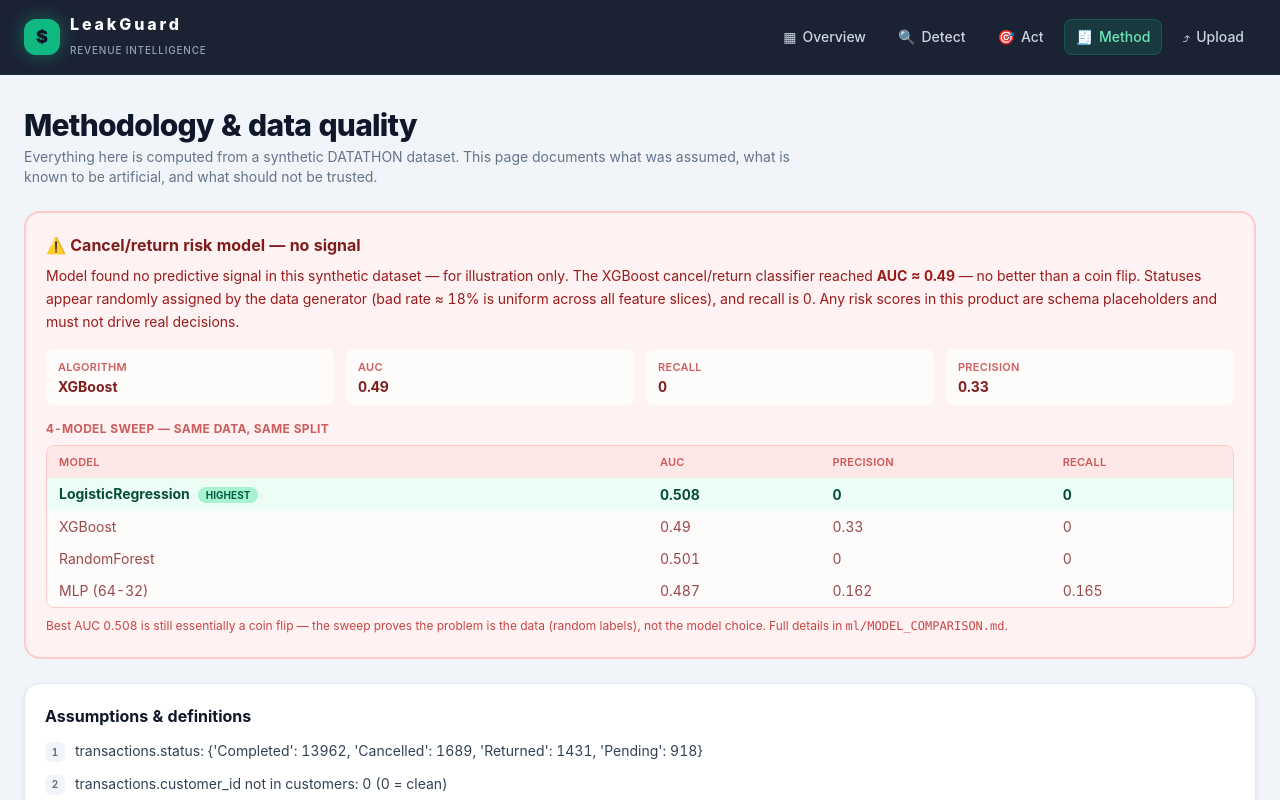
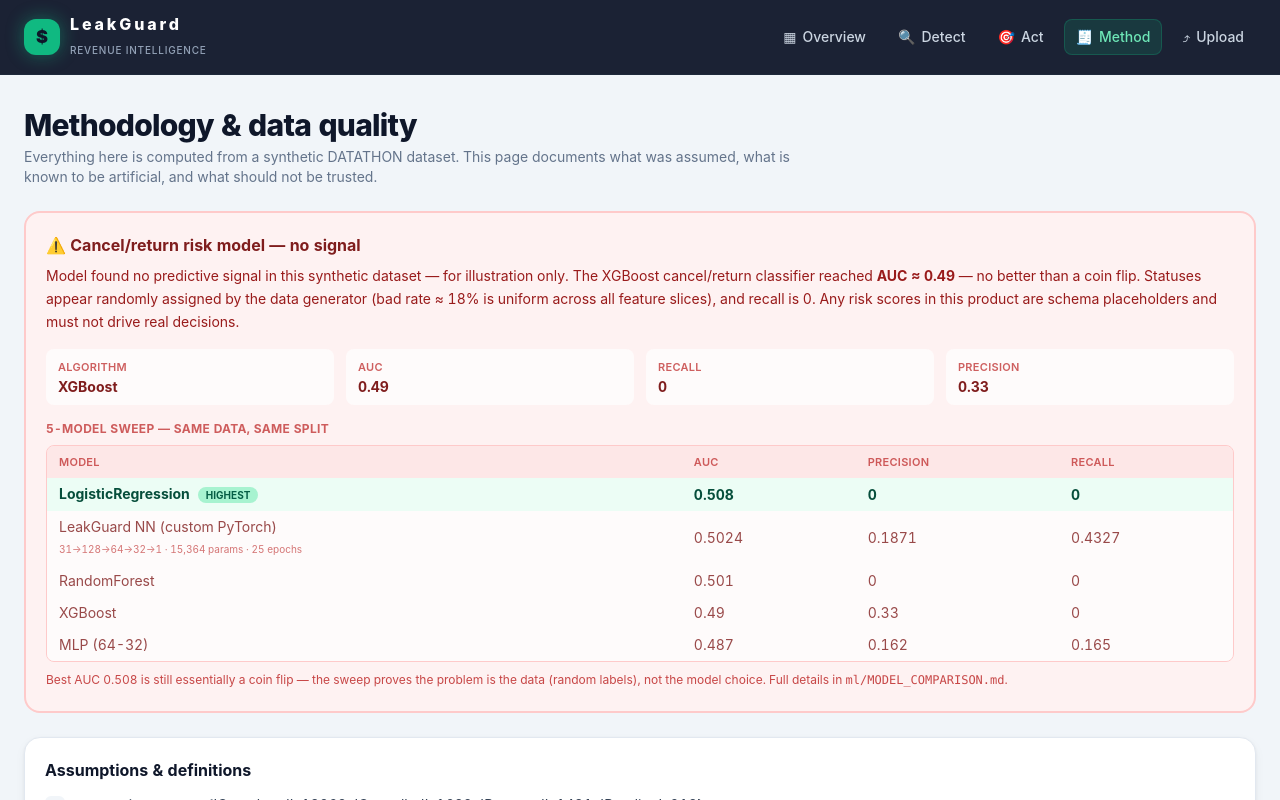
Before and after one commit to kunal4060/money-leak, a Next.js app in the folder web/: page /methodology in a window 1280 px wide. Shown: the top 800 px of the page. Built offline with nearby package versions, Linux system fonts and the light colour scheme.

Commit message:
feat(web): 5-model methodology table incl. LeakGuard NN + honest upload privacy copy

```diff
--- a/web/app/methodology/page.tsx
+++ b/web/app/methodology/page.tsx
@@ -44,7 +44,7 @@ export default function MethodologyPage() {
         {/* 4-model sweep — best highlighted, rest compact */}
         <div className="mt-4">
           <h3 className="text-xs font-bold uppercase tracking-wide text-red-700/70">
-            4-model sweep — same data, same split
+            5-model sweep — same data, same split
           </h3>
           <div className="tnum mt-2 overflow-hidden rounded-lg border border-red-200 text-sm">
             <table className="w-full">
@@ -68,6 +68,12 @@ export default function MethodologyPage() {
                         <span className="ml-2 rounded-full bg-emerald-200 px-2 py-0.5 text-[10px] font-bold uppercase text-emerald-800">
                           highest
                         </span>
+                      )}
+                      {r.arch && (
+                        <div className="mt-0.5 text-[10px] font-normal text-red-700/60">
+                          {r.arch} &middot; {r.params.toLocaleString("en-US")} params &middot;{" "}
+                          {r.epochs} epochs
+                        </div>
                       )}
                     </td>
                     <td className="px-3 py-1.5">{r.auc}</td>
--- a/web/app/upload/page.tsx
+++ b/web/app/upload/page.tsx
@@ -304,8 +304,10 @@ export default function UploadPage() {
         <div className="mt-3 flex items-start gap-2.5 rounded-2xl border border-emerald-200 bg-emerald-50 p-4">
           <span aria-hidden className="text-lg">🔒</span>
           <p className="text-sm leading-relaxed text-emerald-900">
-            <strong>Your data never leaves your device</strong> — analysis runs entirely in this
-            browser. Nothing is uploaded to any server.
+            <strong>Your CSV files never leave your device</strong> — parsing and analysis run
+            entirely in this browser, and raw files are never uploaded to any server. Only if you
+            click <strong>✨ AI Summary</strong> are the derived flags and KPI numbers sent to our
+            serverless endpoint and on to Gemini for the summary.
           </p>
         </div>
       </div>
--- a/web/public/data/methodology.json
+++ b/web/public/data/methodology.json
@@ -14,7 +14,7 @@
     "Classifier 'prior' features (prior order count / prior return rate) are computed strictly from transactions *before* each transaction's timestamp \u2014 no future leakage.",
     "Campaign ROAS proxy: attributed_revenue \u2248 conversions \u00d7 avg completed-order value of that channel/category (no true attribution key exists).",
     "Leak detection: metrics aggregated per (category x region x channel x month) cells with >=8 transactions; z-scores computed within each category across all its cells; |z|>2.5 flagged (|z|>3.5 = high); capped at 25 strongest flags. NOTE: because the DATATHON generator independently randomizes costs/prices/statuses, many flags are clumps of synthetic noise \u2014 documented in EDA_REPORT.md, not business-certified drivers.",
-    "Cancel/return classifier: XGBoost on the specified features; trained on Completed vs Cancelled/Returned (Pending excluded). NO predictive signal found (AUC~0.49; bad rate ~18% uniform across all feature slices) \u2014 risk.json scores are schema placeholders and must not drive real decisions. A 4-model sweep (LogisticRegression, XGBoost, RandomForest, MLP \u2014 see ml/MODEL_COMPARISON.md) confirmed AUC 0.49\u20130.51 across all families: no learnable signal.",
+    "Cancel/return classifier: XGBoost on the specified features; trained on Completed vs Cancelled/Returned (Pending excluded). NO predictive signal found (AUC~0.49; bad rate ~18% uniform across all feature slices) \u2014 risk.json scores are schema placeholders and must not drive real decisions. A 5-model sweep (LogisticRegression, LeakGuard NN, RandomForest, XGBoost, MLP \u2014 see ml/MODEL_COMPARISON.md) confirmed AUC 0.487\u20130.508 across all families: no learnable signal.",
     "Campaign ROAS proxy: attributed_revenue = conversions x avg completed-order value of that channel/category; no true attribution key exists in the data.",
     "Forecast: monthly quantity per category (Completed only); next-3-month forecast = 3-month moving average of last 3 observed months.",
     "Stockout risk: latest inventory record per product; risk = 0.5*stock-vs-threshold + 0.3*recent stockout history + 0.2*supplier delay vs lead time.",
@@ -60,11 +60,14 @@
         "accuracy": 0.817
       },
       {
-        "model": "XGBoost",
-        "auc": 0.49,
-        "precision": 0.33,
-        "recall": 0.0,
-        "accuracy": 0.82
+        "model": "LeakGuard NN (custom PyTorch)",
+        "auc": 0.5024,
+        "precision": 0.1871,
+        "recall": 0.4327,
+        "accuracy": 0.5531,
+        "arch": "31\u2192128\u219264\u219232\u21921",
+        "params": 15364,
+        "epochs": 25
       },
       {
         "model": "RandomForest",
@@ -72,6 +75,13 @@
         "precision": 0.0,
         "recall": 0.0,
         "accuracy": 0.816
+      },
+      {
+        "model": "XGBoost",
+        "auc": 0.49,
+        "precision": 0.33,
+        "recall": 0.0,
+        "accuracy": 0.82
       },
       {
         "model": "MLP (64-32)",
```
Also changed, not shown: 1 other file (tests, documents, lock files or other folders).
